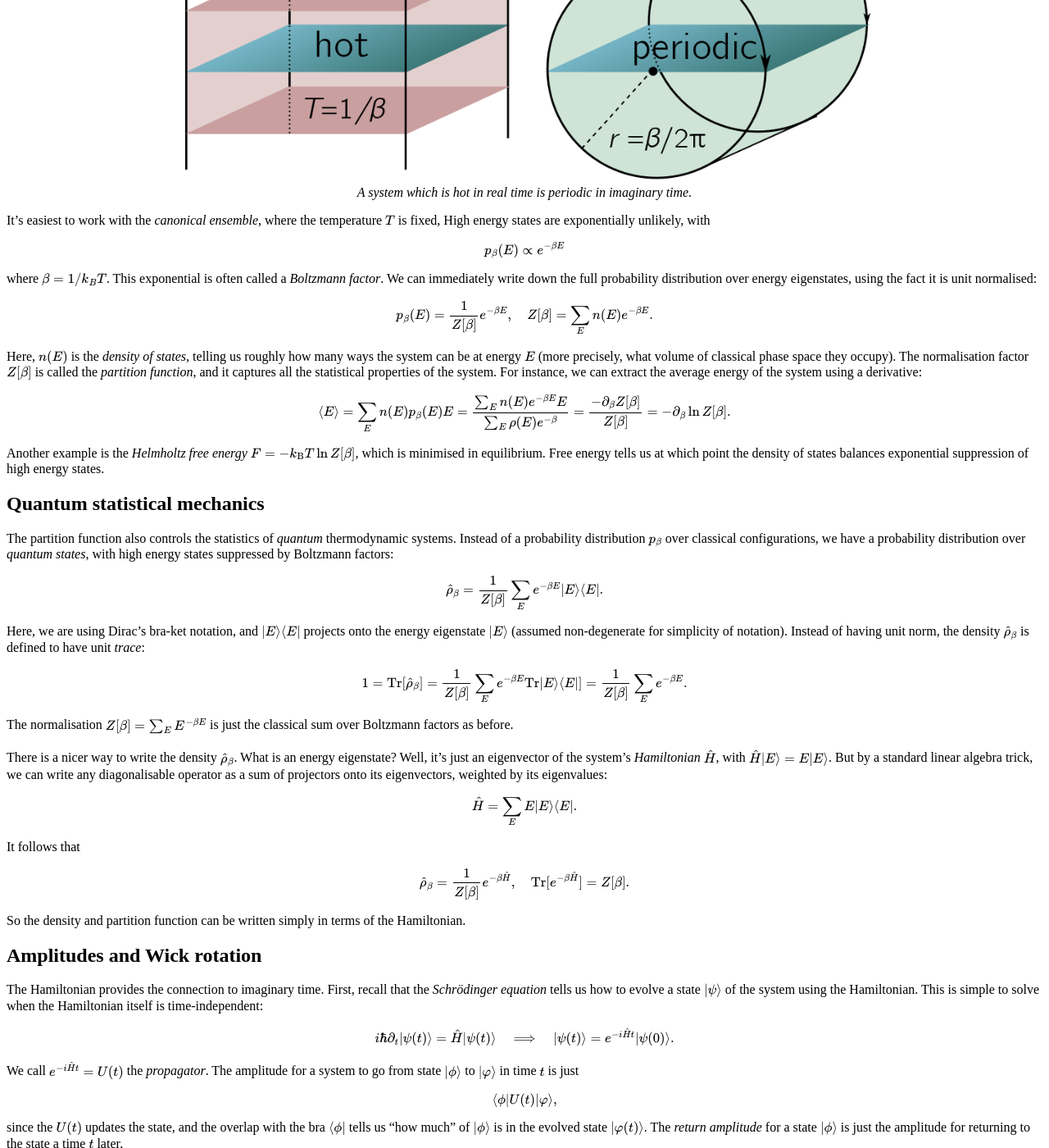
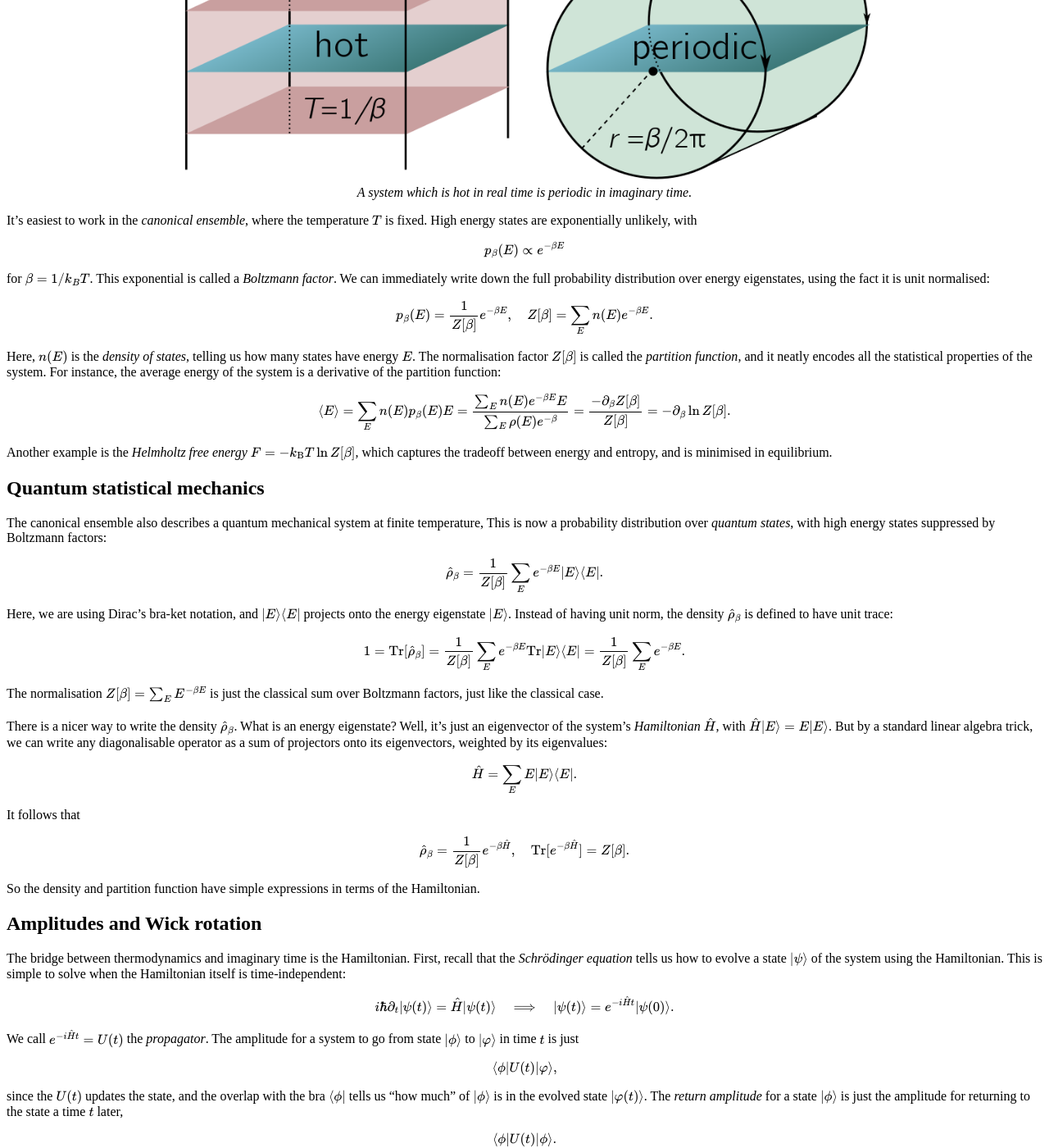
Before and after one commit to hapax/hapax.github.io, a Jekyll site: the page built from _posts/2019-07-28-imaginary-time.md, in a window 1280 px wide and 1400 px high, scrolled down 867 px. Shown: the whole window at 82% size. Built offline with Jekyll 4.4.1, drawn with Linux system fonts in a browser that asks for light colours; our own code applies the rules of GitHub Pages for plain Markdown files; formulas are drawn with MathJax 3; a script that is not in the unit is left out; some of the changed text lies outside the part shown.

Commit message:
Update 2019-07-28-imaginary-time.md

```diff
--- a/_posts/2019-07-28-imaginary-time.md
+++ b/_posts/2019-07-28-imaginary-time.md
@@ -32,16 +32,16 @@ sensible choices yield the same result when there are many particles.
 	</div>
 	</figure>
 
-It's easiest to work with the *canonical ensemble*, where the
-temperature $T$ is fixed,
+It's easiest to work in the *canonical ensemble*, where the
+temperature $T$ is fixed.
 High energy states are exponentially unlikely, with
 
 $$
 p_\beta(E) \propto e^{-\beta E}
 $$
 
-where $\beta = 1/k_B T$.
-This exponential is often called a *Boltzmann factor*.
+for $\beta = 1/k_B T$.
+This exponential is called a *Boltzmann factor*.
 We can immediately write down the full probability distribution over
 energy eigenstates, using the fact it is unit normalised:
 
@@ -49,12 +49,12 @@ $$
 p_\beta(E) = \frac{1}{Z[\beta]}e^{-\beta E}, \quad Z[\beta] = \sum_{E} n(E) e^{-\beta E}.
 $$
 
-Here, $n(E)$ is the *density of states*, telling us roughly how
-many ways the system can be at energy $E$ (more precisely, what
-volume of classical phase space they occupy).
+Here, $n(E)$ is the *density of states*, telling us how
+many states have energy $E$.
 The normalisation factor $Z[\beta]$ is called the *partition
-function*, and it captures all the statistical properties of the system.
-For instance, we can extract the average energy of the system using a derivative:
+function*, and it neatly encodes all the statistical properties of the system.
+For instance, the average energy of the system is a derivative of the
+partition function:
 
 $$
 \langle E \rangle = \sum_E n(E) p_\beta(E) E = \frac{\sum_E n(E) e^{-\beta E}
@@ -63,16 +63,14 @@ E}{\sum_E \rho(E) e^{-\beta}} = \frac{-\partial_\beta Z[\beta]}{Z[\beta]} =
 $$
 
 Another example is the *Helmholtz free energy* $F = -k_\text{B} T \ln
-Z[\beta]$, which is minimised in equilibrium.
-Free energy tells us at which point the density of states balances
-exponential suppression of high energy states.
+Z[\beta]$, which captures the tradeoff between energy and entropy, and is
+minimised in equilibrium.
 
 ## Quantum statistical mechanics
 
-The partition function also controls the statistics of *quantum*
-thermodynamic systems.
-Instead of a probability distribution $p_\beta$ over classical
-configurations, we have a probability distribution over *quantum
+The canonical ensemble also describes a quantum mechanical system at
+finite temperature,
+This is now a probability distribution over *quantum
 states*, with high energy states suppressed by Boltzmann factors:
 
 $$
@@ -80,19 +78,18 @@ $$
 $$
 
 Here, we are using Dirac's bra-ket notation, and $|E\rangle\langle
-E|$ projects onto the energy eigenstate $|E\rangle$ (assumed
-non-degenerate for simplicity of notation).
+E|$ projects onto the energy eigenstate $|E\rangle$.
 Instead of having unit norm, the density $\hat{\rho}_\beta$ is defined to have unit
-*trace*:
+trace:
 
 $$
 1 = \mbox{Tr}[\hat{\rho}_\beta] = \frac{1}{Z[\beta]}\sum_E e^{-\beta
-E}\mbox{Tr}|E\rangle\langle E|]= \frac{1}{Z[\beta]}\sum_E e^{-\beta
+E}\mbox{Tr}|E\rangle\langle E|= \frac{1}{Z[\beta]}\sum_E e^{-\beta
 E}.
 $$
 
 The normalisation $Z[\beta] = \sum_E E^{-\beta E}$ is just the
-classical sum over Boltzmann factors as before.
+classical sum over Boltzmann factors, just like the classical case.
 
 There is a nicer way to write the density $\hat{\rho}_\beta$.
 What is an energy eigenstate?
@@ -112,12 +109,12 @@ $$
 \hat{\rho}_\beta = \frac{1}{Z[\beta]}e^{-\beta \hat{H}}, \quad \mbox{Tr}[e^{-\beta \hat{H}}] = Z[\beta].
 $$
 
-So the density and partition function can be written simply in terms
+So the density and partition function have simple expressions in terms
 of the Hamiltonian.
 
 ## Amplitudes and Wick rotation
 
-The Hamiltonian provides the connection to imaginary time.
+The bridge between thermodynamics and imaginary time is the Hamiltonian.
 First, recall that the *Schrödinger equation* tells us how to evolve a
 state $|\psi\rangle$ of the system using the Hamiltonian.
 This is simple to solve when the Hamiltonian itself is time-independent:
@@ -145,12 +142,12 @@ $$
 \langle\phi|U(t)|\phi\rangle.
 $$
 
-We can give things a turn of the screw now.
-Instead of regular time, we can do something unexpected, and consider
-*imaginary time*, defined by $\tau = i\tau$.
+Let's turn the screw, and define
+*imaginary time* by $\tau = i\tau$.
 This is called *Wick rotation*, since we can imagine multiplying by
-$i$ as rotating by $\pi/2$ on a sort of complex plane for time.
-The corresponding propagator actually suppresses things exponentially:
+$i$ as rotating by $\pi/2$ in the complex plane.
+The corresponding propagator produces an exponential suppression that
+looks like a Boltzmann factor:
 
 $$
 U(-i\tau) = U_\text{im}(\tau) =  e^{-\hat{H}\tau}.
```
Also changed, not shown: other parts of _posts/2019-07-28-imaginary-time.md (+1 -1 lines).
